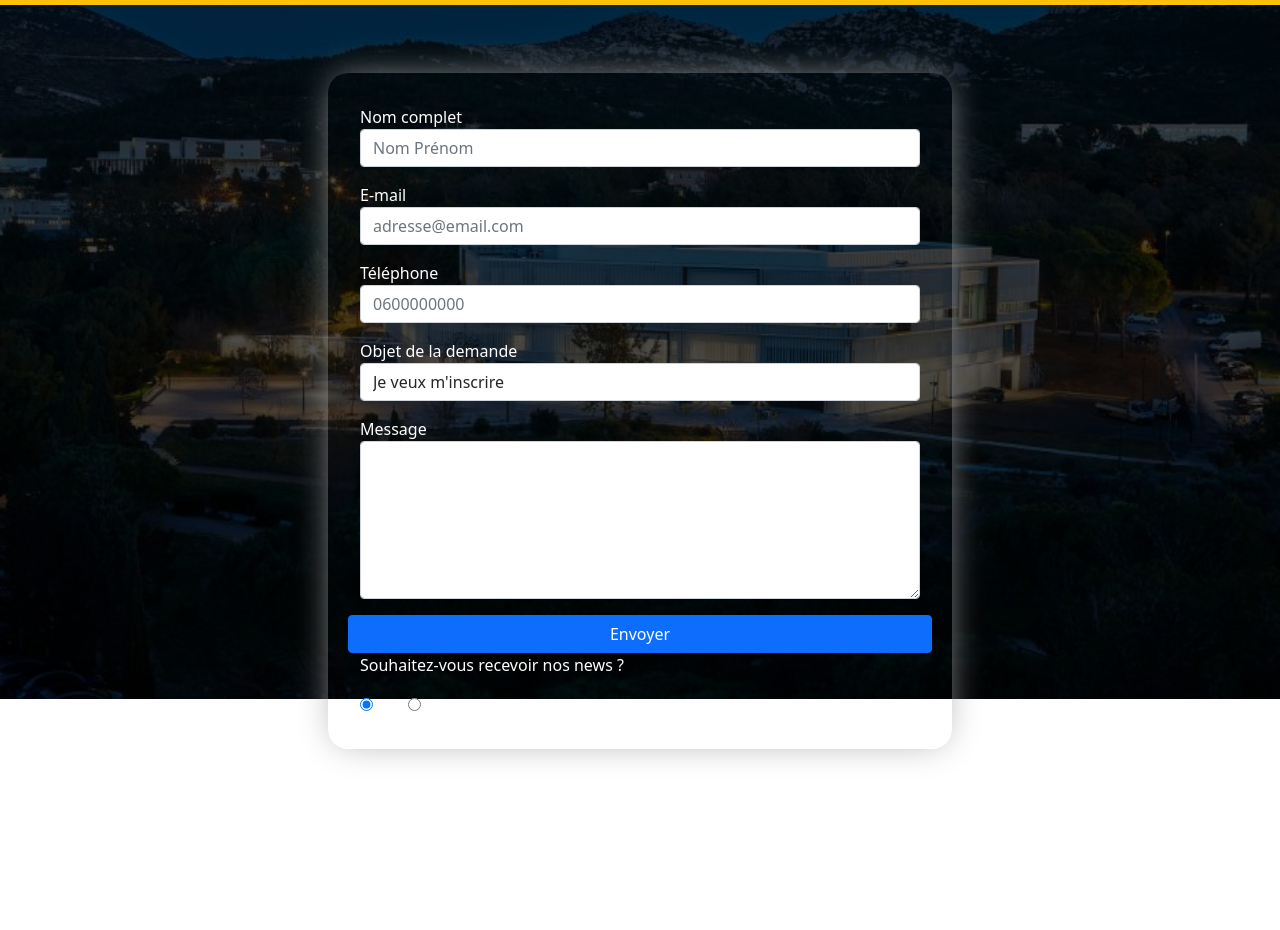
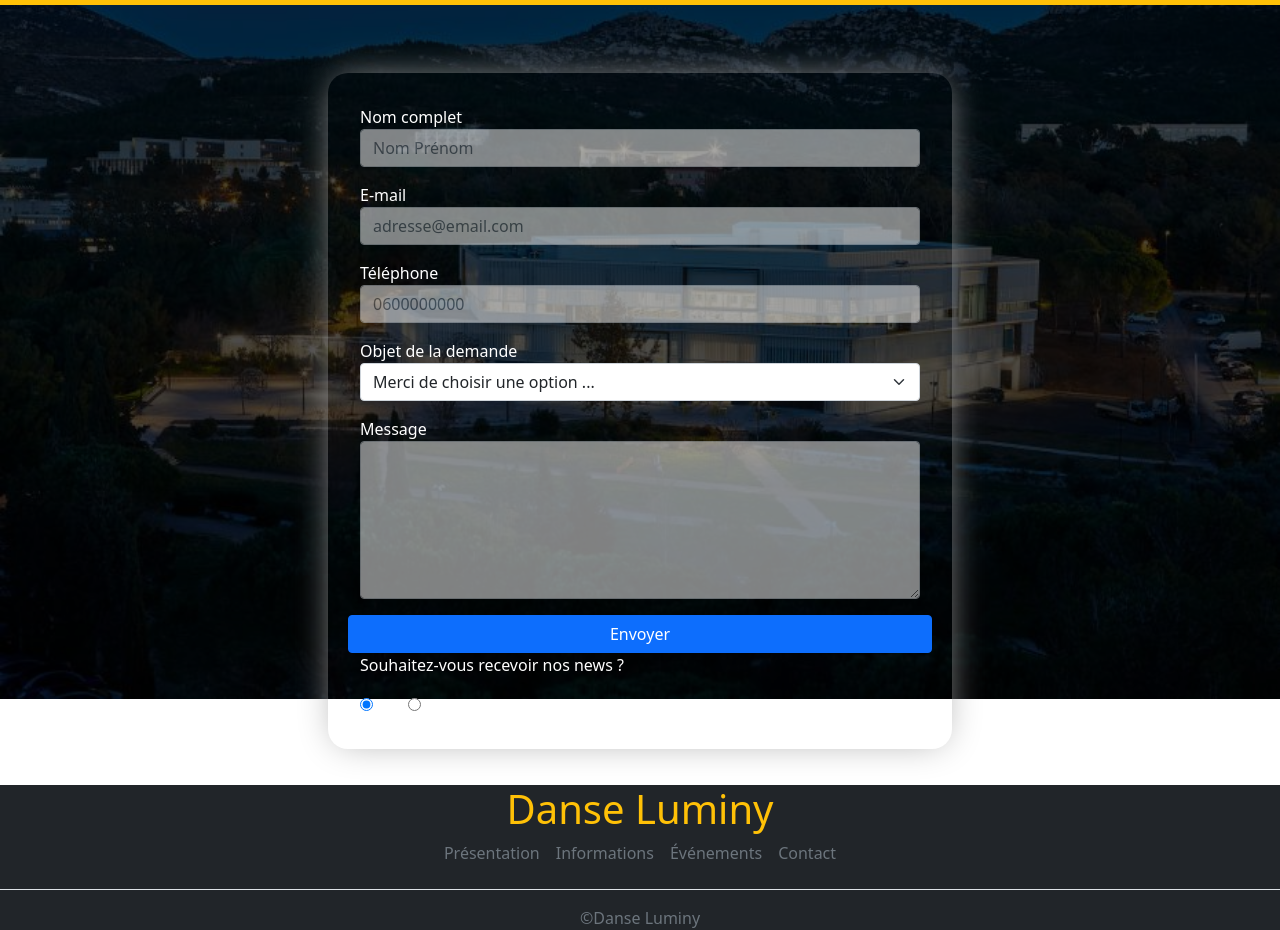
Before and after one commit to Emespo/Evaluation-1, a plain HTML site: page contact.html in a window 1280 px wide. Shown: the part 101-1031 px from the top of the page. Before the commit the page ends 886 px from the top, so only its background shows below. Drawn offline with nearby package versions, Linux system fonts and the light colour scheme; files whose address does not match are found by name.

Commit message:
ft amélioration mineure contact form

```diff
--- a/contact.html
+++ b/contact.html
@@ -72,27 +72,28 @@
     <!--Section formulaire de contact-->
     <section class="contact container-fluid p-3">
         <h2>Nous contacter</h2>
-        <form class="col-md-6 m-auto">
+        <form class="col-lg-6 col-sm-10 m-auto">
             <div class="row">
 
                 <div class="form-group mb-3">
                     <label for="name">Nom complet</label>
-                    <input type="text" class="form-control" id="name" placeholder="Nom Prénom" name="name" required>
+                    <input type="text" class="form-control opacity-50" id="name" placeholder="Nom Prénom" name="name" required>
                 </div>
 
                 <div class="form-group mb-3">
                     <label for="email">E-mail</label>
-                    <input type="email" class="form-control" id="email" placeholder="adresse@email.com" aria-describedby="email">
+                    <input type="email" class="form-control opacity-50" id="email" placeholder="adresse@email.com" aria-describedby="email">
                 </div>
 
                 <div class="form-group mb-3">
                     <label for="phone">Téléphone</label>
-                    <input type="tel" class="form-control" id="phone" placeholder="0600000000" name="phone">
+                    <input type="tel" class="form-control opacity-50" id="phone" placeholder="0600000000" name="phone">
                 </div>
 
                 <div class="form-group mb-3">
                     <label for="category">Objet de la demande</label>
-                    <select class="form-control" id="category" name="category">
+                    <select class="form-select" id="category" name="category">
+                        <option selected disabled value="">Merci de choisir une option ...</option>
                         <option value="inscription">Je veux m'inscrire</option>
                         <option value="help">Je veux plus d'informations</option>
                         <option value="other">Autre raison</option>
@@ -101,7 +102,7 @@
 
                 <div class="form-group mb-3">
                     <label for="message">Message</label>
-                    <textarea class="form-control" rows="6" id="message" name="message" required></textarea>
+                    <textarea class="form-control opacity-50" rows="6" id="message" name="message" required></textarea>
                 </div>
 
                 <button class="send-button btn btn-primary" id="submit" type="submit">Envoyer</button>
@@ -116,6 +117,16 @@
         </form>
     </section>
 
+    <footer class="page-footer bg-dark">
+        <p class="display-6 text-warning text-center ">Danse Luminy</p>
+        <ul class="nav justify-content-center border-bottom pb-3 mb-3 text-secondary">
+            <li class="nav-item"><a href="index.html#presentation" class="nav-link px-2 text-muted">Présentation</a></li>
+            <li class="nav-item"><a href="index.html#tarifs" class="nav-link px-2 text-muted">Informations</a></li>
+            <li class="nav-item"><a href="index.html#evenements" class="nav-link px-2 text-muted">Événements</a></li>
+            <li class="nav-item"><a href="contact.html" class="nav-link px-2 text-muted">Contact</a></li>
+        </ul>
+        <p class="text-center text-muted">©Danse Luminy</p>
+    </footer>
 
 <!--Lien CDN pour JS Bootstrap-->
     <script src="https://cdn.jsdelivr.net/npm/bootstrap@5.1.1/dist/js/bootstrap.bundle.min.js" integrity="sha384-/bQdsTh/da6pkI1MST/rWKFNjaCP5gBSY4sEBT38Q/9RBh9AH40zEOg7Hlq2THRZ" crossorigin="anonymous"></script>
--- a/style.css
+++ b/style.css
@@ -101,6 +101,10 @@ form {
   border: 1px solid black;
 }
 
+input::placeholder {
+  color: black;
+}
+
 footer p, footer ul li {
   padding: 0px;
   margin: 0px;
```
Also changed, not shown: index.html (+2 -2 lines).
